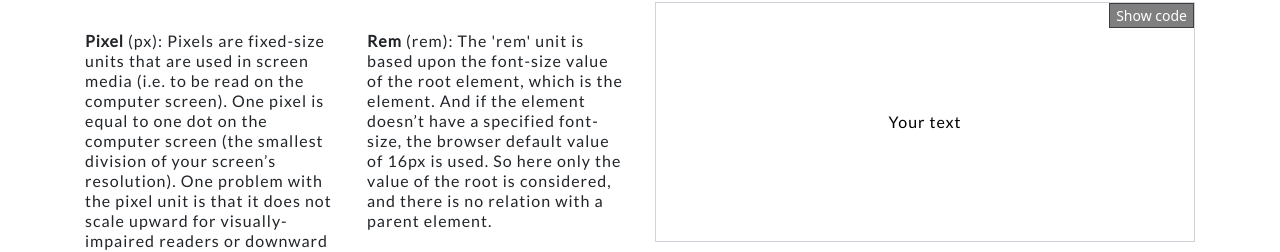
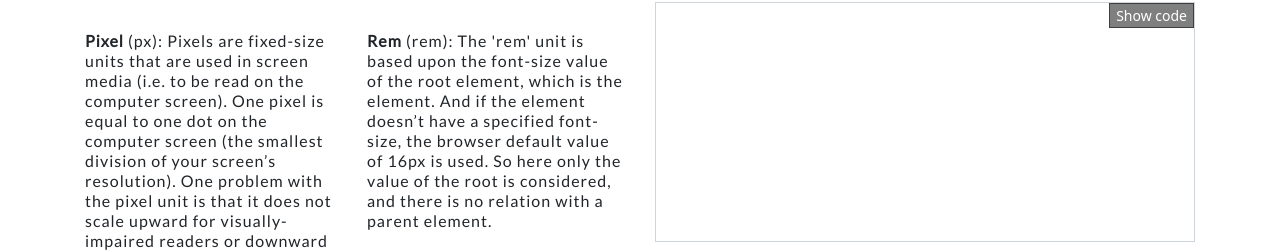
Before and after one commit to 12Aleks/pixem, a Next.js app in the folder app/: page /home in a window 1280 px wide. Shown: the part 233-485 px from the top of the page. Built offline with nearby package versions, Linux system fonts and the light colour scheme.

Commit message:
In project was added new style

```diff
--- a/app/components/mainContainer.js
+++ b/app/components/mainContainer.js
@@ -10,6 +10,7 @@ const MainContainer = ({children, title, keywords}) => {
         <section className={selector.payload ? undefined: 'dark'}>
             <Head>
                 <title>{title}</title>
+                <link rel="shortcut icon" href="/favicon.ico" />
                 <meta keywords={'pixem converter' + keywords}></meta>
             </Head>
             <Header />
--- a/app/components/preview.js
+++ b/app/components/preview.js
@@ -1,10 +1,12 @@
 import {useEffect, useState} from 'react';
 import styles from '../styles/Preview.module.scss'
 import {Row, Col, FormControl, InputGroup, Form, Button} from "react-bootstrap";
+import {useSelector} from 'react-redux'
 
 const Preview = ({px, unit, unitName, setPx}) => {
+    const selector = useSelector(state => state.colorTheme.value);
     const [text, setText] = useState('Your text');
-    const [color, setColor] = useState('#000000');
+    const [color, setColor] = useState('#fff');
     const [style, setStyle] = useState('normal');
     const [family, setFamily] = useState("'Lato', sans-serif");
     const [weight, setWeight] = useState(Number(500));
@@ -17,13 +19,17 @@ const Preview = ({px, unit, unitName, setPx}) => {
 
     function reset(){
         setText('Your text');
-        setColor('#000000');
+        setColor(selector.payload? '#000': '#fff');
         setStyle('normal');
         setFamily("'Lato', sans-serif");
         setWeight(500);
         setVariant('normal');
         setStretch('normal');
     };
+
+    useEffect(() => {
+      setColor(selector.payload? '#000': '#fff')
+    }, [selector.payload]);
 
     useEffect(() => {
        px && setSize(px);
@@ -60,7 +66,7 @@ const Preview = ({px, unit, unitName, setPx}) => {
                      `}
                   </pre>
                 </div>
-                <p style={{
+                <p className='text' style={{
                     fontSize: `${size}` + 'px',
                     lineHeight: `${size}` + 'px',
                     color: `${color}`,
@@ -135,7 +141,7 @@ const Preview = ({px, unit, unitName, setPx}) => {
                         className={styles.formColor}
                         value={color}
                         title="Choose your color"
-                        onChange={e => setColor(e.target.value)}
+                        onChange={e =>  setColor(e.target.value)}
                     />
                 </Col>
                 <Col md={12} className='d-flex justify-content-end'>
--- a/app/store/themeSlice.js
+++ b/app/store/themeSlice.js
@@ -7,7 +7,6 @@ export const createTheme = createSlice({
     },
     reducers: {
       toggleTheme: (state, payload) => {
-          console.log('clickp', payload)
           state.value = payload
       }
     }
--- a/app/styles/style.scss
+++ b/app/styles/style.scss
@@ -25,7 +25,7 @@ h6{
 .dark{
   background: $dark;
 
-  h1, h2, h3, h4, h5, h6, p, span, a, .nav-link, label, table tr th, td, svg{
+  h1, h2, h3, h4, h5, h6, p:not(p.text), span, a, .nav-link, label, table tr th, td, svg{
     color: $white !important;
   }
   .navbar, .main .nav.nav-tabs, .main, button,  .table > :not(:first-child){
@@ -42,6 +42,7 @@ h6{
     border-color: #ced4da ;
   }
 }
+
 .navbar{
   border-bottom: 1px solid $black;
   .navbar-brand{
```
Also changed, not shown: 1 other file (tests, documents, lock files or other folders).
